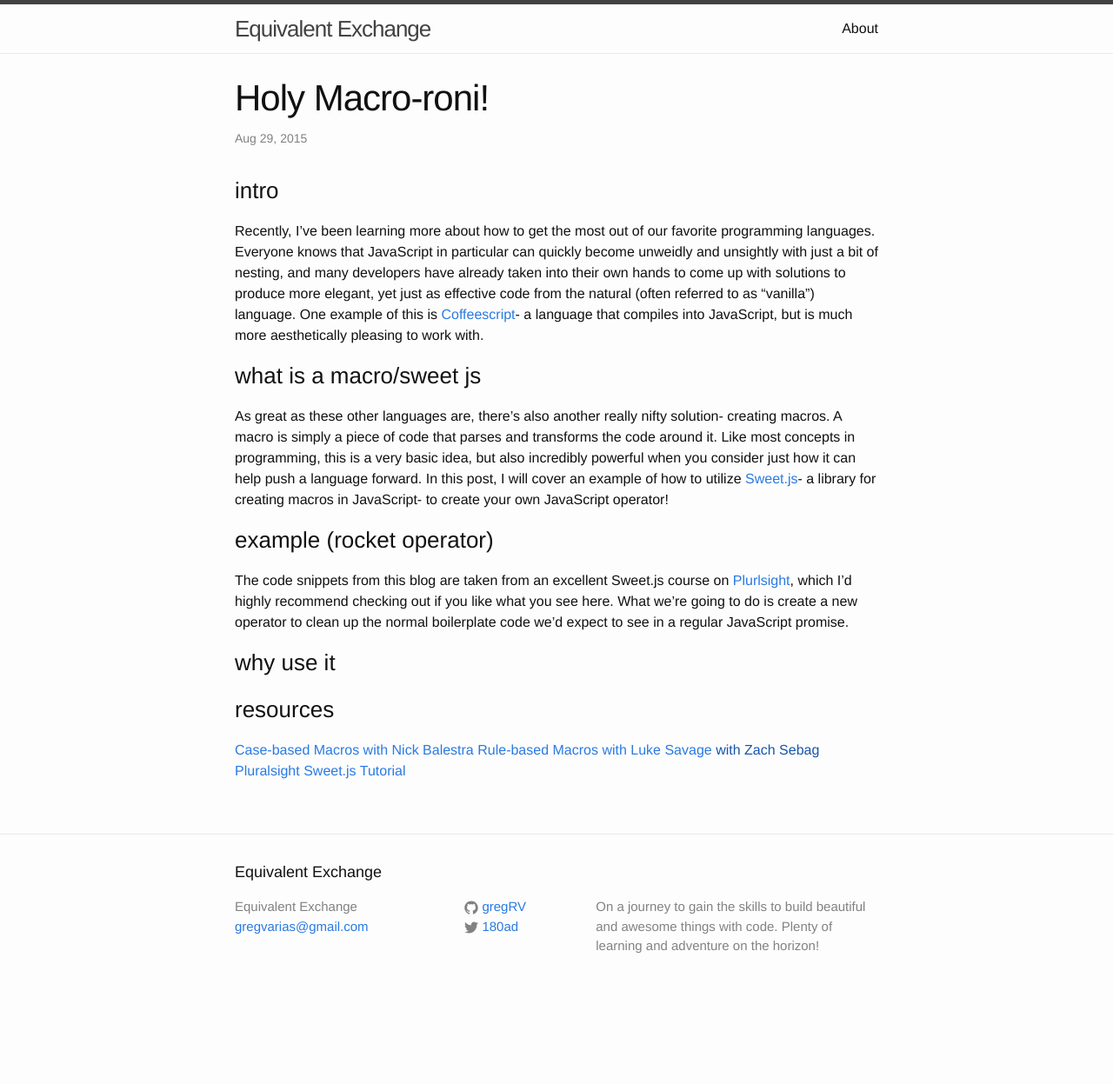
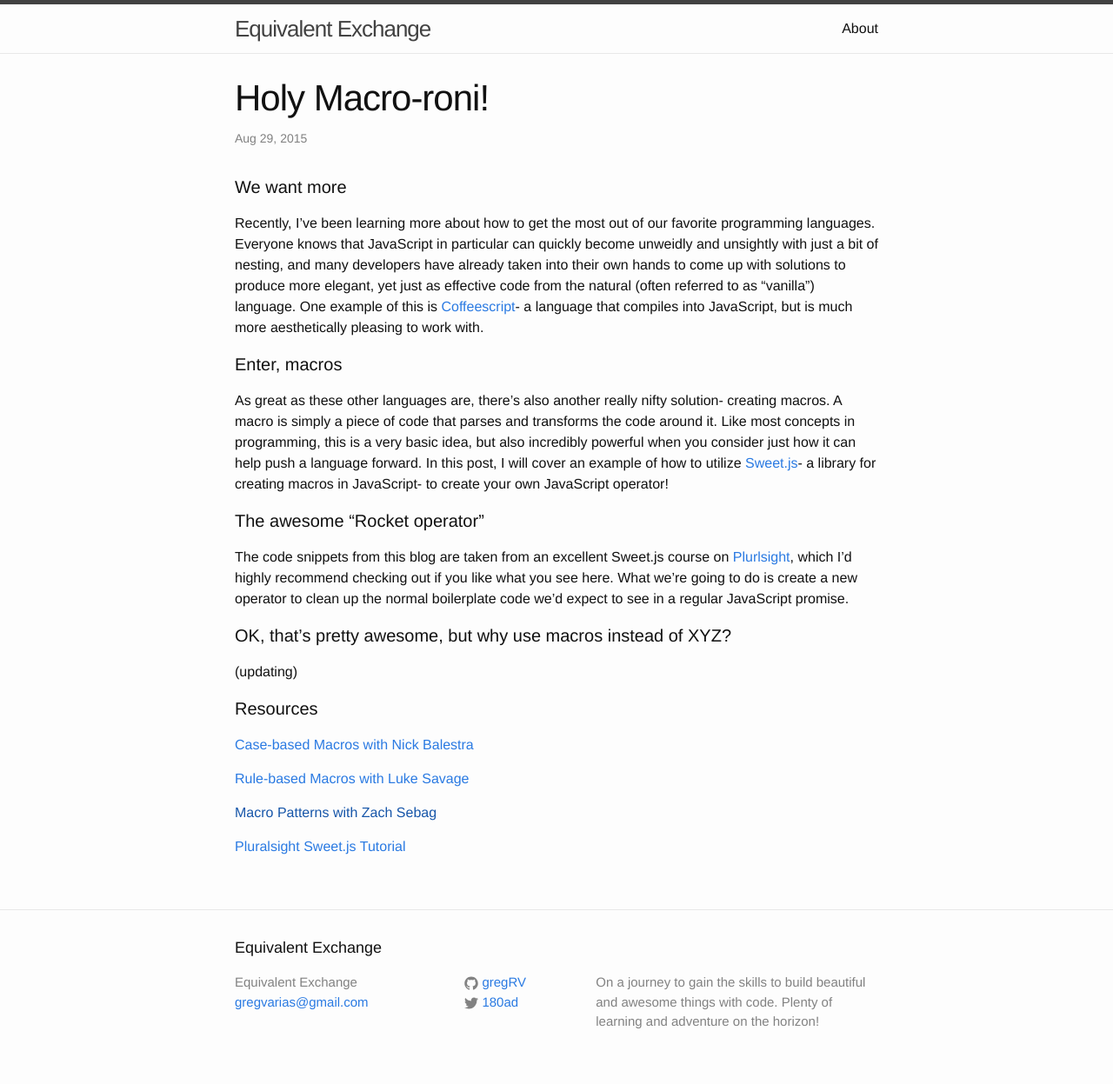
Before and after one commit to gregRV/eqex, a Jekyll site: the page built from _posts/2015-08-29-holy-macro-roni.md, in a window 1280 px wide. Shown: the whole page at 87% size. Built offline with Jekyll 4.4.1, drawn with Linux system fonts in a browser that asks for light colours; before the commit the page ends 1160 px from its top, so only the background shows below that.

Commit message:
fixed some formatting and added content

```diff
--- a/_posts/2015-08-29-holy-macro-roni.md
+++ b/_posts/2015-08-29-holy-macro-roni.md
@@ -7,19 +7,23 @@ published: True
 
 ---
 
-### intro
+#### We want more
 Recently, I've been learning more about how to get the most out of our favorite programming languages. Everyone knows that JavaScript in particular can quickly become unweidly and unsightly with just a bit of nesting, and many developers have already taken into their own hands to come up with solutions to produce more elegant, yet just as effective code from the natural (often referred to as "vanilla") language. One example of this is [Coffeescript](http://coffeescript.org/)- a language that compiles into JavaScript, but is much more aesthetically pleasing to work with.
 
-### what is a macro/sweet js
+#### Enter, macros
 As great as these other languages are, there's also another really nifty solution- creating macros. A macro is simply a piece of code that parses and transforms the code around it. Like most concepts in programming, this is a very basic idea, but also incredibly powerful when you consider just how it can help push a language forward. In this post, I will cover an example of how to utilize [Sweet.js](http://sweetjs.org/)- a library for creating macros in JavaScript- to create your own JavaScript operator!
 
-### example (rocket operator)
+#### The awesome "Rocket operator"
 The code snippets from this blog are taken from an excellent Sweet.js course on [Plurlsight](http://www.pluralsight.com/courses/sweet-js-get-started), which I'd highly recommend checking out if you like what you see here. What we're going to do is create a new operator to clean up the normal boilerplate code we'd expect to see in a regular JavaScript promise.
 
-### why use it
+#### OK, that's pretty awesome, but why use macros instead of XYZ?
+(updating)
 
-### resources
+#### Resources
 [Case-based Macros with Nick Balestra](http://nick.balestra.ch/2015/sweetjs-case-macros-for-javascript/)
+
 [Rule-based Macros with Luke Savage](http://lukesavage.me/technical/2015/08/29/sweetjs-and-rule-based-macros/)
-[with Zach Sebag]()
+
+[Macro Patterns with Zach Sebag]()
+
 [Pluralsight Sweet.js Tutorial](http://www.pluralsight.com/courses/sweet-js-get-started)
```
